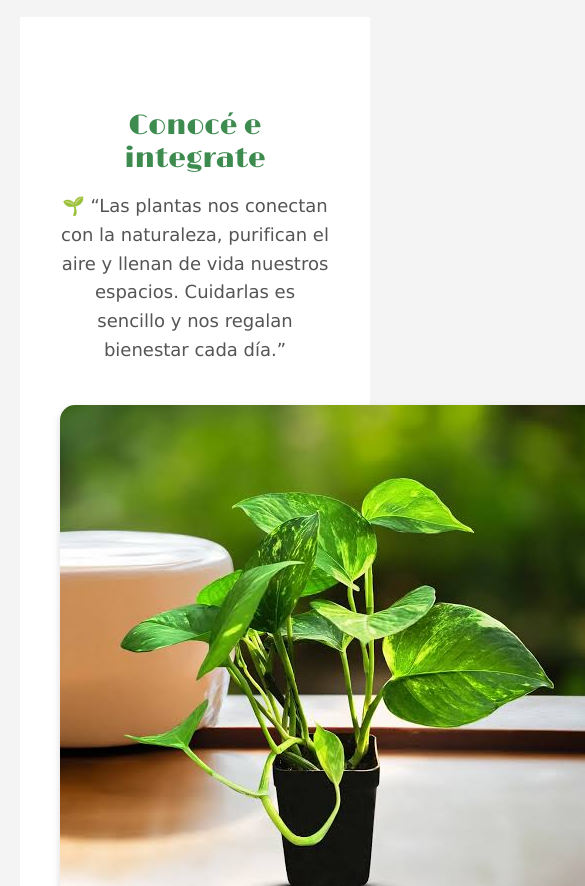
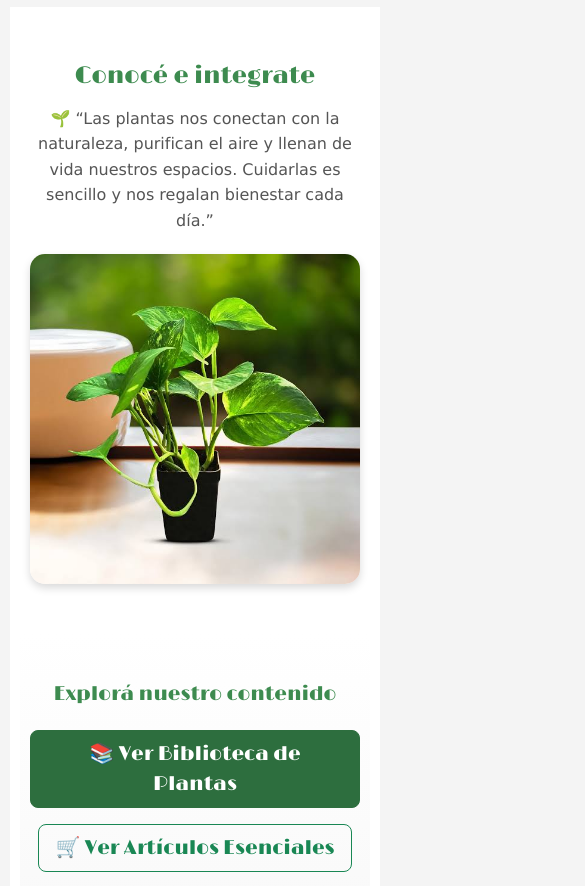
Before and after one commit to Jesus-2026/PreEntrega2-Piccone, a plain HTML site: page index.html in a window 390 px wide. Shown: the part 494-1380 px from the top of the page, 585 px wide, since content can reach past the window. Drawn offline with nearby package versions, Linux system fonts and the light colour scheme.

Commit message:
Mejorar responsive mobile

```diff
--- a/css/style.scss
+++ b/css/style.scss
@@ -98,6 +98,11 @@ main {
   background-color: $blanco;
   padding: 20px;
   margin: 20px;
+
+  @include mobile {
+    padding: 10px;
+    margin: 10px;
+  }
 }
 
 // footer
@@ -140,6 +145,11 @@ section {
   padding: 15px;
   margin: 18px 0;
   border-left: 4px solid $verde-claro;
+
+  @include mobile {
+    padding: 10px;
+    margin: 10px 0;
+  }
 }
 
 .hero {
@@ -148,11 +158,32 @@ section {
   background-color: $blanco;
   border: none;
 
+  @include mobile {
+    padding: 20px 10px;
+  }
+
+  h2 {
+    @include mobile {
+      font-size: 24px;
+    }
+  }
+
+  p {
+    @include mobile {
+      font-size: 16px;
+    }
+  }
+
   img {
     max-width: 600px;
     margin: 40px auto;
     border-radius: 15px;
     box-shadow: 0 4px 8px rgba(0, 0, 0, 0.15);
+
+    @include mobile {
+      max-width: 100%;
+      margin: 20px auto;
+    }
   }
 }
 
@@ -161,9 +192,17 @@ section {
   background: linear-gradient(to bottom, $blanco, #f9f9f9);
   border: none;
 
+  @include mobile {
+    padding: 20px 10px;
+  }
+
   h3 {
     color: $verde-medio;
     margin-bottom: 20px;
+
+    @include mobile {
+      font-size: 20px;
+    }
   }
 }
 
```
Also changed, not shown: css/style.css.
